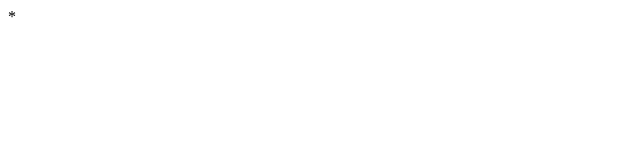
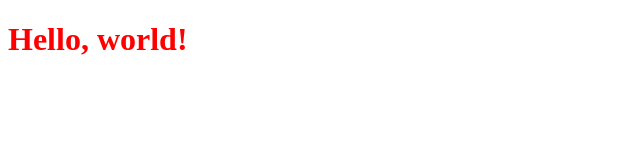
Before and after one commit to katerinanosova/HW6-team-dev, a plain HTML site: page index.html in a window 1280 px wide. Shown: the whole page, without its empty margins (0-640 px from the left). Drawn offline with Linux system fonts and the light colour scheme.

Commit message:
added red-colored letters

```diff
--- a/index.html
+++ b/index.html
@@ -1,11 +1,16 @@
-*<!DOCTYPE html>
+<!DOCTYPE html>
 <html lang="en">
 <head>
     <meta charset="UTF-8">
     <meta name="viewport" content="width=device-width, initial-scale=1.0">
     <title>Document</title>
 </head>
+<style>
+    .red-text {
+        color: red;
+    }
+</style>
 <body>
-    <h1></h1>
+    <h1 class="red-text">Hello, world!</h1>
 </body>
 </html>
```
